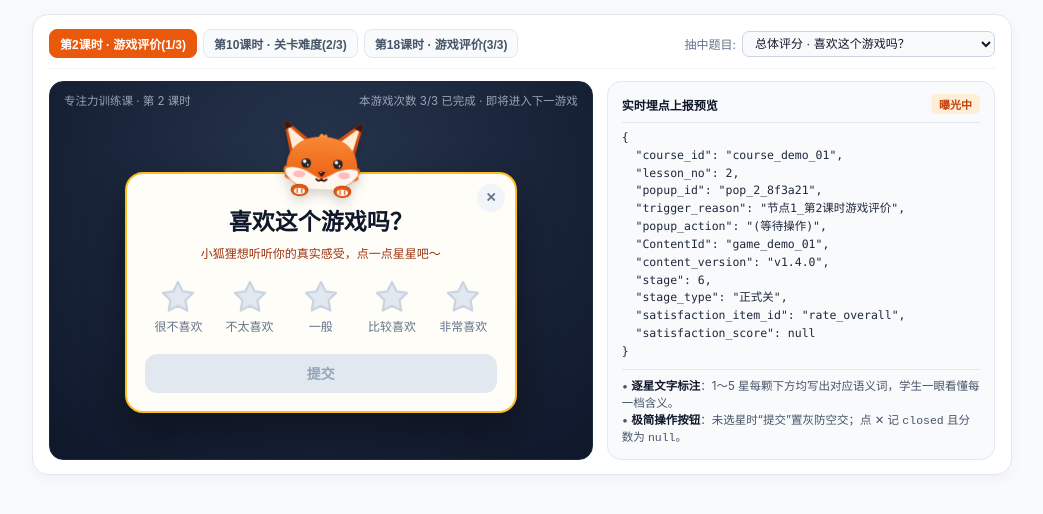
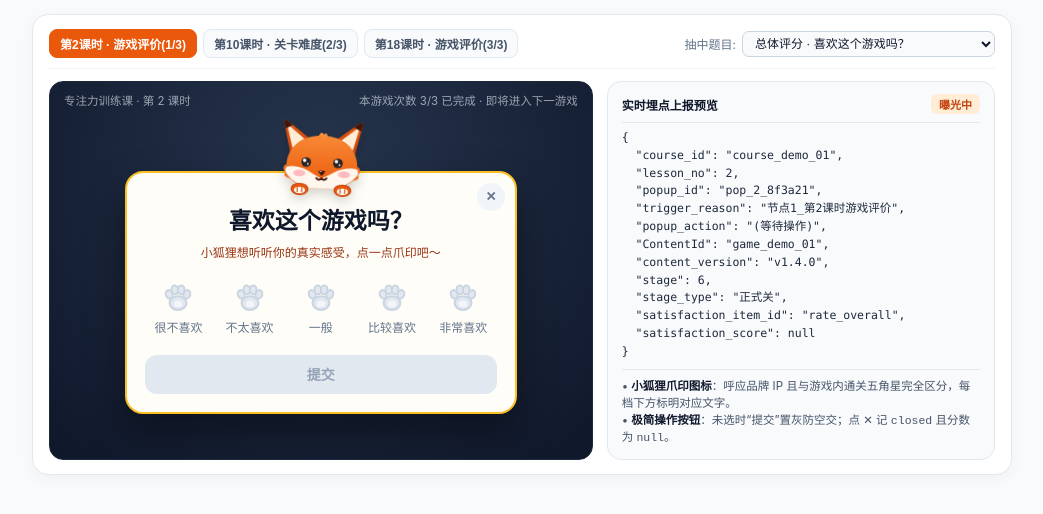
Before and after one commit to siakrulee/game-satisfaction-popup-demo, a plain HTML site: page index.html in a window 1280 px wide. Shown: the whole page, without its empty margins (118-1161 px from the left). Drawn offline with Linux system fonts and the light colour scheme.

Commit message:
Switch rating icons from stars to cartoon fox paw prints

```diff
--- a/index.html
+++ b/index.html
@@ -149,13 +149,13 @@
       color: #9a3412;
       margin-bottom: 14px;
     }
-    .stars-grid {
+    .paws-grid {
       display: grid;
       grid-template-columns: repeat(5, 1fr);
       gap: 4px;
       margin-bottom: 16px;
     }
-    .star-col {
+    .paw-col {
       background: transparent;
       border: none;
       padding: 4px 2px;
@@ -167,9 +167,9 @@
       gap: 5px;
       transition: transform 0.15s ease;
     }
-    .star-col:hover { transform: translateY(-2px) scale(1.06); }
-    .star-col:active { transform: scale(0.96); }
-    .star-label {
+    .paw-col:hover { transform: translateY(-2px) scale(1.07); }
+    .paw-col:active { transform: scale(0.94); }
+    .paw-label {
       font-size: 12px;
       line-height: 1.2;
       white-space: nowrap;
@@ -335,9 +335,9 @@
           <button id="btn-close" class="btn-close" title="主动关闭（不记分，扣减1次课程配额）">✕</button>
 
           <h3 id="question-title" class="q-title">喜欢这个游戏吗？</h3>
-          <p id="fox-speech" class="fox-speech">小狐狸想听听你的真实感受，点一点星星吧～</p>
+          <p id="fox-speech" class="fox-speech">小狐狸想听听你的真实感受，点一点爪印吧～</p>
 
-          <div id="stars-row" class="stars-grid"></div>
+          <div id="paws-row" class="paws-grid"></div>
 
           <button id="btn-submit" class="btn-submit" disabled>提交</button>
         </div>
@@ -359,8 +359,8 @@
           <pre id="payload-box"></pre>
         </div>
         <div class="ins-foot">
-          <div>• <strong>逐星文字标注</strong>：1～5 星每颗下方均写出对应语义词，学生一眼看懂每一档含义。</div>
-          <div>• <strong>极简操作按钮</strong>：未选星时“提交”置灰防空交；点 ✕ 记 <code>closed</code> 且分数为 <code>null</code>。</div>
+          <div>• <strong>小狐狸爪印图标</strong>：呼应品牌 IP 且与游戏内通关五角星完全区分，每档下方标明对应文字。</div>
+          <div>• <strong>极简操作按钮</strong>：未选时“提交”置灰防空交；点 ✕ 记 <code>closed</code> 且分数为 <code>null</code>。</div>
         </div>
       </div>
     </div>
@@ -397,7 +397,7 @@
 
     let state = { sceneKey: 'l2', gameItemKey: 'rate_overall', score: null, hoverScore: null, action: 'pending' };
 
-    const starsRow = document.getElementById('stars-row');
+    const pawsRow = document.getElementById('paws-row');
     const gameQWrap = document.getElementById('game-q-wrap');
     const gameQSelect = document.getElementById('game-q-select');
     const popupCard = document.getElementById('popup-card');
@@ -410,6 +410,20 @@
       const sc = SCENES[state.sceneKey];
       if (sc.type === 'diff') return { item_id: sc.item_id, title: sc.title, labels: sc.labels };
       return { item_id: state.gameItemKey, ...GAME_QUESTIONS[state.gameItemKey] };
+    }
+
+    function svgPaw(lit) {
+      const fill = lit ? '#fb923c' : '#e2e8f0';
+      const stroke = lit ? '#c2410c' : '#cbd5e1';
+      const innerPad = lit ? '#ffedd5' : '#f8fafc';
+      return `<svg width="38" height="38" viewBox="0 0 24 24" fill="none">
+        <ellipse cx="12" cy="15.8" rx="5.3" ry="4.3" fill="${fill}" stroke="${stroke}" stroke-width="1.35"/>
+        <ellipse cx="12" cy="16.4" rx="2.7" ry="2" fill="${innerPad}" opacity="0.75"/>
+        <ellipse cx="6.4" cy="10.3" rx="2.1" ry="2.7" transform="rotate(-18 6.4 10.3)" fill="${fill}" stroke="${stroke}" stroke-width="1.25"/>
+        <ellipse cx="10.0" cy="7.5" rx="2.1" ry="2.8" transform="rotate(-6 10.0 7.5)" fill="${fill}" stroke="${stroke}" stroke-width="1.25"/>
+        <ellipse cx="14.0" cy="7.5" rx="2.1" ry="2.8" transform="rotate(6 14.0 7.5)" fill="${fill}" stroke="${stroke}" stroke-width="1.25"/>
+        <ellipse cx="17.6" cy="10.3" rx="2.1" ry="2.7" transform="rotate(18 17.6 10.3)" fill="${fill}" stroke="${stroke}" stroke-width="1.25"/>
+      </svg>`;
     }
 
     function updateFoxExpression(val) {
@@ -426,7 +440,7 @@
         eyesNormal.style.display = 'block'; eyesHappy.style.display = 'none';
         browsCaring.style.display = 'none'; mouthSmile.style.display = 'block';
         mouthBig.style.display = 'none'; sparkles.setAttribute('opacity', '0');
-        speech.textContent = '小狐狸想听听你的真实感受，点一点星星吧～';
+        speech.textContent = '小狐狸想听听你的真实感受，点一点爪印吧～';
       } else if (isHardItem) {
         eyesNormal.style.display = 'block'; eyesHappy.style.display = 'none';
         browsCaring.style.display = val >= 4 ? 'block' : 'none';
@@ -439,7 +453,7 @@
         mouthSmile.style.display = val === 5 ? 'none' : 'block';
         mouthBig.style.display = val === 5 ? 'block' : 'none';
         sparkles.setAttribute('opacity', '1');
-        speech.textContent = '太棒啦！小狐狸收到你的星星咯～';
+        speech.textContent = '太棒啦！小狐狸收到你的爪印咯～';
       } else if (val <= 2) {
         eyesNormal.style.display = 'block'; eyesHappy.style.display = 'none';
         browsCaring.style.display = 'block'; mouthSmile.style.display = 'block';
@@ -453,8 +467,8 @@
       }
     }
 
-    function renderStars() {
-      starsRow.innerHTML = '';
+    function renderPaws() {
+      pawsRow.innerHTML = '';
       const q = getCurrentQ();
       const activeVal = state.hoverScore ?? state.score ?? 0;
       for (let i = 1; i <= 5; i++) {
@@ -462,20 +476,20 @@
         const isCurrent = i === activeVal;
         const btn = document.createElement('button');
         btn.type = 'button';
-        btn.className = 'star-col';
+        btn.className = 'paw-col';
         btn.innerHTML = `
-          <svg width="36" height="36" viewBox="0 0 24 24" fill="${lit ? '#f59e0b' : '#e2e8f0'}" stroke="${lit ? '#d97706' : '#cbd5e1'}" stroke-width="1.5" stroke-linejoin="round"><polygon points="12 2 15.09 8.26 22 9.27 17 14.14 18.18 21.02 12 17.77 5.82 21.02 7 14.14 2 9.27 8.91 8.26 12 2"/></svg>
-          <span class="star-label" style="font-weight:${isCurrent ? '700' : '500'};color:${isCurrent ? '#ea580c' : (lit ? '#b45309' : '#64748b')};">${q.labels[i - 1]}</span>
+          ${svgPaw(lit)}
+          <span class="paw-label" style="font-weight:${isCurrent ? '700' : '500'};color:${isCurrent ? '#ea580c' : (lit ? '#b45309' : '#64748b')};">${q.labels[i - 1]}</span>
         `;
-        btn.addEventListener('mouseenter', () => { state.hoverScore = i; updateStarsAndFox(); });
-        btn.addEventListener('mouseleave', () => { state.hoverScore = null; updateStarsAndFox(); });
+        btn.addEventListener('mouseenter', () => { state.hoverScore = i; updatePawsAndFox(); });
+        btn.addEventListener('mouseleave', () => { state.hoverScore = null; updatePawsAndFox(); });
         btn.addEventListener('click', () => { state.score = i; state.action = 'pending'; render(); });
-        starsRow.appendChild(btn);
+        pawsRow.appendChild(btn);
       }
     }
 
-    function updateStarsAndFox() {
-      renderStars();
+    function updatePawsAndFox() {
+      renderPaws();
       updateFoxExpression(state.hoverScore ?? state.score);
     }
 
@@ -496,7 +510,7 @@
         satisfaction_score: state.action === 'closed' ? null : state.score
       };
       payloadBox.textContent = JSON.stringify(payload, null, 2);
-      statusPill.textContent = state.action === 'submitted' ? 'submitted (记分)' : state.action === 'closed' ? 'closed (不记分/扣配额)' : (state.score ? `已选 ${state.score} 星` : '曝光中');
+      statusPill.textContent = state.action === 'submitted' ? 'submitted (记分)' : state.action === 'closed' ? 'closed (不记分/扣配额)' : (state.score ? `已选 ${state.score} 个爪印` : '曝光中');
     }
 
     function render() {
@@ -516,7 +530,7 @@
         popupCard.classList.add('hidden');
         resultState.classList.remove('hidden');
         document.getElementById('result-title').textContent = state.action === 'submitted'
-          ? `小狐狸收到啦（${state.score} 星）！正在进入下一个游戏…`
+          ? `小狐狸收到啦（${state.score} 分）！正在进入下一个游戏…`
           : '已关闭弹窗（不记分数），正在进入下一个游戏…';
         document.getElementById('result-desc').textContent = `已扣减 1 次课程弹窗额度 · 本课程剩余配额：${sc.quotaLeftAfter}`;
       }
@@ -532,7 +546,7 @@
         btnSubmit.style.color = '#94a3b8';
         btnSubmit.style.cursor = 'not-allowed';
       }
-      updateStarsAndFox();
+      updatePawsAndFox();
       renderPayload();
     }
 
```
